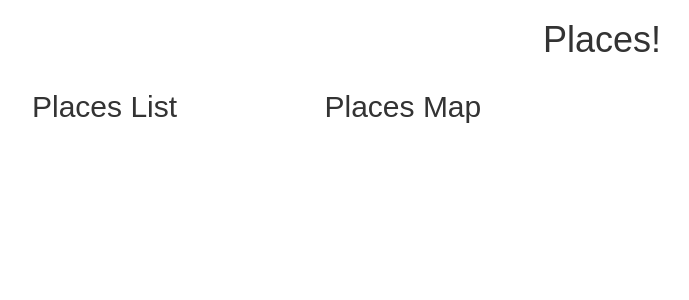
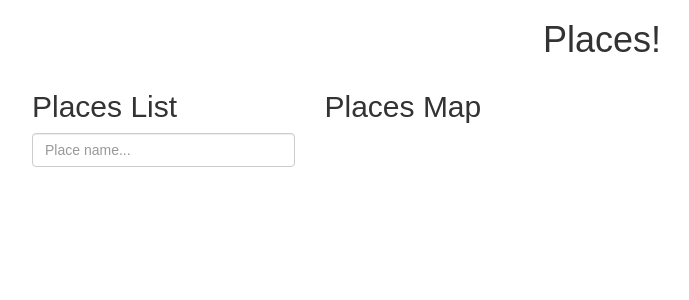
Before and after one commit to AceNorth/vaporware-places-web, a React (Create React App) app: page / in a window 1280 px wide. Shown: the top 300 px of the page, without its empty margins (38-727 px from the left). Built offline with nearby package versions, Linux system fonts and the light colour scheme.

Commit message:
Added state / change handler to Places

```diff
--- a/src/components/Places.js
+++ b/src/components/Places.js
@@ -3,11 +3,26 @@ import PlacesList from './PlacesList';
 import PlacesMap from './PlacesMap';
 
 export default class Places extends Component {
+  constructor(props) {
+    super(props);
+
+    this.state = {
+      name: '',
+      address: '',
+    };
+  };
+
+  handleChange = e => {
+    this.setState({[e.target.name]: e.target.value});
+  };
+
   render() {
+    const { name } = this.state;
+
     return (
       <div className="container">
         <div className="row">
-          <PlacesList />
+          <PlacesList handleChange={this.handleChange} />
           <PlacesMap />
         </div>
       </div>
--- a/src/components/PlacesList.js
+++ b/src/components/PlacesList.js
@@ -1,6 +1,13 @@
 import React from 'react';
 
-export default() =>
+export default({ handleChange, name }) =>
   <div className="col-md-3">
     <h2>Places List</h2>
+    <input
+      className="form-control"
+      type="text"
+      value={name}
+      name="name"
+      onChange={handleChange}
+      placeholder="Place name..." />
   </div>
```
